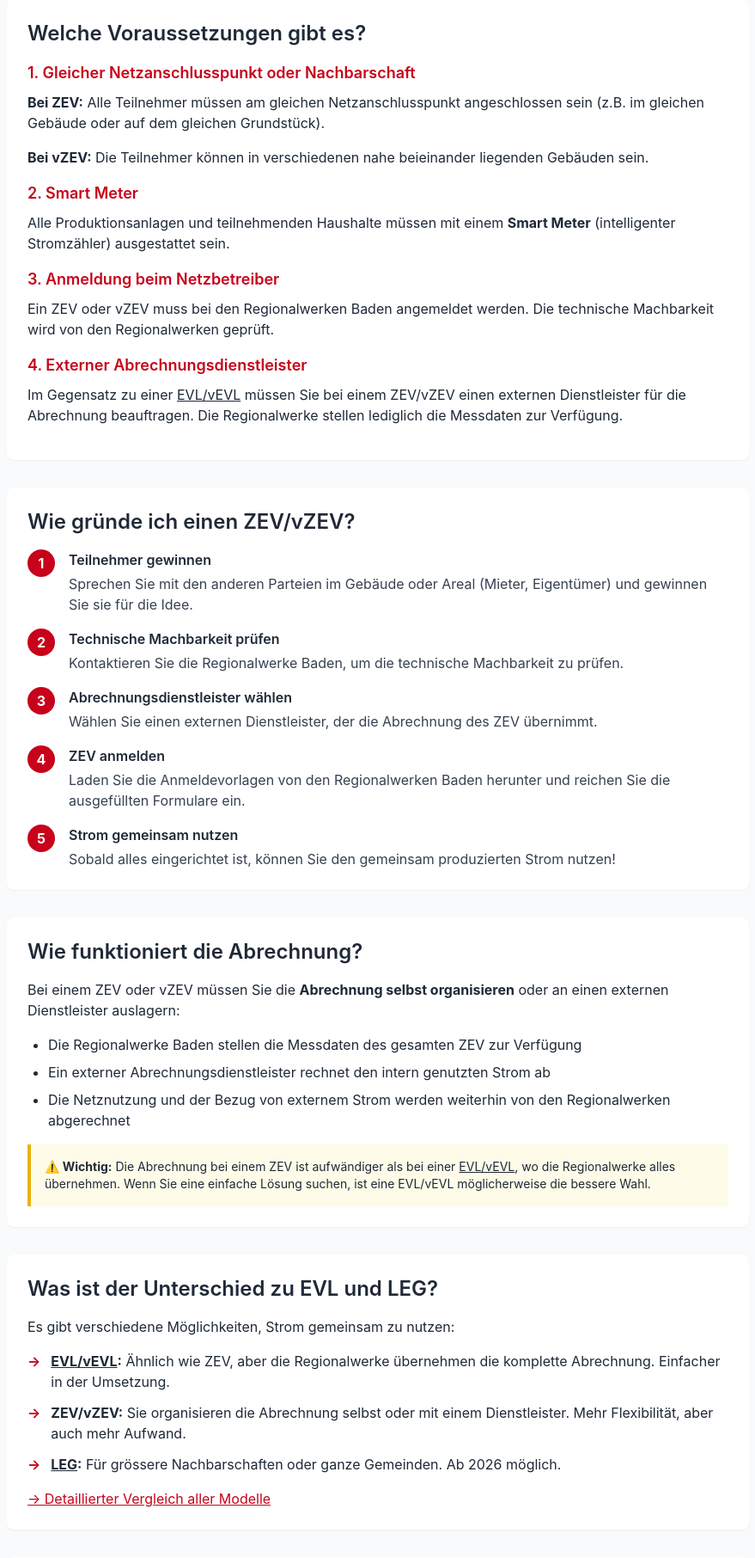
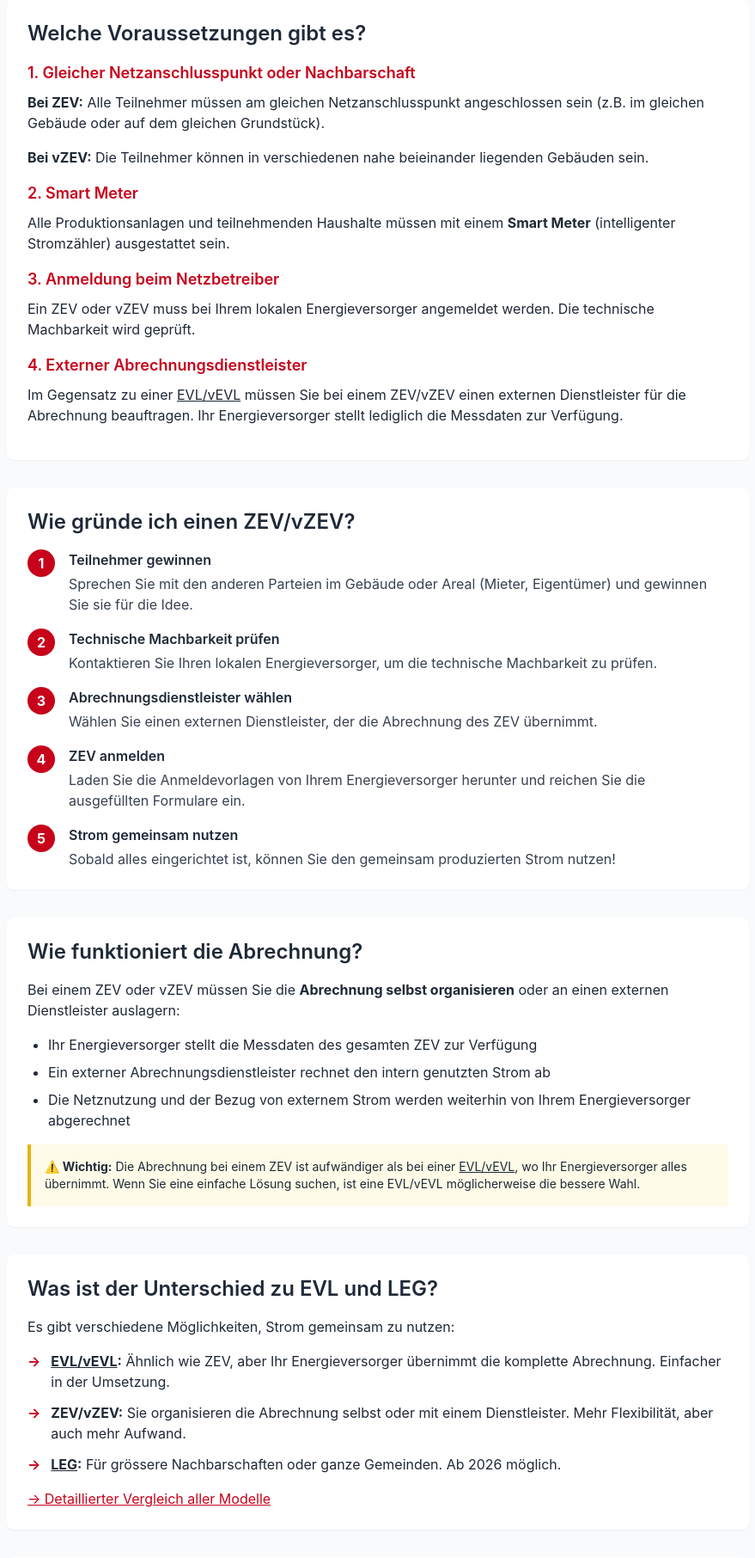
Before and after one commit to wgusta/badenleg, a Python web app: template templates/zev.html in a window 1280 px wide. Shown: the part 1169-2981 px from the top of the page at 86% size, without its empty margins (200-1079 px from the left). Run offline with Jinja, Linux system fonts and the light colour scheme; the template is opened without the code that fills it, so the values that code supplies are empty; some libraries are stand-ins or nearby versions.

Commit message:
Remove Regionalwerke Baden references and filter addresses to Canton Aargau only

```diff
--- a/templates/zev.html
+++ b/templates/zev.html
@@ -125,12 +125,12 @@
 
             <h3 class="text-lg font-semibold mb-2 brand-color">3. Anmeldung beim Netzbetreiber</h3>
             <p class="mb-4">
-                Ein ZEV oder vZEV muss bei den Regionalwerken Baden angemeldet werden. Die technische Machbarkeit wird von den Regionalwerken geprüft.
+                Ein ZEV oder vZEV muss bei Ihrem lokalen Energieversorger angemeldet werden. Die technische Machbarkeit wird geprüft.
             </p>
 
             <h3 class="text-lg font-semibold mb-2 brand-color">4. Externer Abrechnungsdienstleister</h3>
             <p class="mb-4">
-                Im Gegensatz zu einer <a href="/evl" class="underline">EVL/vEVL</a> müssen Sie bei einem ZEV/vZEV einen externen Dienstleister für die Abrechnung beauftragen. Die Regionalwerke stellen lediglich die Messdaten zur Verfügung.
+                Im Gegensatz zu einer <a href="/evl" class="underline">EVL/vEVL</a> müssen Sie bei einem ZEV/vZEV einen externen Dienstleister für die Abrechnung beauftragen. Ihr Energieversorger stellt lediglich die Messdaten zur Verfügung.
             </p>
         </div>
 
@@ -149,7 +149,7 @@
                     <div class="brand-bg text-white rounded-full w-8 h-8 flex items-center justify-center font-bold mr-4 flex-shrink-0">2</div>
                     <div>
                         <h3 class="font-semibold mb-1">Technische Machbarkeit prüfen</h3>
-                        <p class="text-gray-700">Kontaktieren Sie die Regionalwerke Baden, um die technische Machbarkeit zu prüfen.</p>
+                        <p class="text-gray-700">Kontaktieren Sie Ihren lokalen Energieversorger, um die technische Machbarkeit zu prüfen.</p>
                     </div>
                 </div>
                 <div class="flex items-start">
@@ -163,7 +163,7 @@
                     <div class="brand-bg text-white rounded-full w-8 h-8 flex items-center justify-center font-bold mr-4 flex-shrink-0">4</div>
                     <div>
                         <h3 class="font-semibold mb-1">ZEV anmelden</h3>
-                        <p class="text-gray-700">Laden Sie die Anmeldevorlagen von den Regionalwerken Baden herunter und reichen Sie die ausgefüllten Formulare ein.</p>
+                        <p class="text-gray-700">Laden Sie die Anmeldevorlagen von Ihrem Energieversorger herunter und reichen Sie die ausgefüllten Formulare ein.</p>
                     </div>
                 </div>
                 <div class="flex items-start">
@@ -183,13 +183,13 @@
                 Bei einem ZEV oder vZEV müssen Sie die <strong>Abrechnung selbst organisieren</strong> oder an einen externen Dienstleister auslagern:
             </p>
             <ul class="list-disc ml-6 mb-4 space-y-2">
-                <li>Die Regionalwerke Baden stellen die Messdaten des gesamten ZEV zur Verfügung</li>
+                <li>Ihr Energieversorger stellt die Messdaten des gesamten ZEV zur Verfügung</li>
                 <li>Ein externer Abrechnungsdienstleister rechnet den intern genutzten Strom ab</li>
-                <li>Die Netznutzung und der Bezug von externem Strom werden weiterhin von den Regionalwerken abgerechnet</li>
+                <li>Die Netznutzung und der Bezug von externem Strom werden weiterhin von Ihrem Energieversorger abgerechnet</li>
             </ul>
             <div class="bg-yellow-50 border-l-4 border-yellow-500 p-4">
                 <p class="text-sm">
-                    <strong>⚠️ Wichtig:</strong> Die Abrechnung bei einem ZEV ist aufwändiger als bei einer <a href="/evl" class="underline">EVL/vEVL</a>, wo die Regionalwerke alles übernehmen. Wenn Sie eine einfache Lösung suchen, ist eine EVL/vEVL möglicherweise die bessere Wahl.
+                    <strong>⚠️ Wichtig:</strong> Die Abrechnung bei einem ZEV ist aufwändiger als bei einer <a href="/evl" class="underline">EVL/vEVL</a>, wo Ihr Energieversorger alles übernimmt. Wenn Sie eine einfache Lösung suchen, ist eine EVL/vEVL möglicherweise die bessere Wahl.
                 </p>
             </div>
         </div>
@@ -204,7 +204,7 @@
                 <li class="flex items-start">
                     <span class="brand-color font-bold mr-3">→</span>
                     <div>
-                        <strong><a href="/evl" class="underline hover:text-gray-600">EVL/vEVL</a>:</strong> Ähnlich wie ZEV, aber die Regionalwerke übernehmen die komplette Abrechnung. Einfacher in der Umsetzung.
+                        <strong><a href="/evl" class="underline hover:text-gray-600">EVL/vEVL</a>:</strong> Ähnlich wie ZEV, aber Ihr Energieversorger übernimmt die komplette Abrechnung. Einfacher in der Umsetzung.
                     </div>
                 </li>
                 <li class="flex items-start">
@@ -237,7 +237,7 @@
                 <li>Sie bereits einen vertrauenswürdigen Abrechnungsdienstleister haben</li>
             </ul>
             <p class="mt-4">
-                <strong>Für die meisten Fälle empfehlen wir eine <a href="/evl" class="underline">EVL/vEVL</a></strong>, da die Abrechnung durch die Regionalwerke übernommen wird und der Aufwand deutlich geringer ist.
+                <strong>Für die meisten Fälle empfehlen wir eine <a href="/evl" class="underline">EVL/vEVL</a></strong>, da die Abrechnung durch Ihren Energieversorger übernommen wird und der Aufwand deutlich geringer ist.
             </p>
         </div>
 
@@ -245,16 +245,8 @@
         <div class="bg-white rounded-lg shadow-sm p-6 mb-8">
             <h2 class="text-2xl font-semibold mb-4">Weitere Informationen</h2>
             <p class="mb-4">
-                Für detaillierte Informationen zur Anmeldung und zu den technischen Voraussetzungen kontaktieren Sie die Regionalwerke Baden:
+                Für detaillierte Informationen zur Anmeldung und zu den technischen Voraussetzungen kontaktieren Sie Ihren lokalen Energieversorger.
             </p>
-            <div class="bg-gray-50 p-4 rounded">
-                <p class="text-sm">
-                    <strong>Kontakt Regionalwerke Baden:</strong><br>
-                    Benjamin Horlacher (Abrechnungsspezialist)<br>
-                    Telefon: 056 200 22 09<br>
-                    E-Mail: <a href="mailto:info@regionalwerke.ch" class="underline">info@regionalwerke.ch</a>
-                </p>
-            </div>
         </div>
 
         <!-- CTA -->
```
Also changed, not shown: app.py (+9 -6 lines), data_enricher.py (+35 -3 lines), templates/evl.html (+8 -15 lines), templates/leg.html (+4 -4 lines), templates/vergleich.html (+13 -13 lines).
